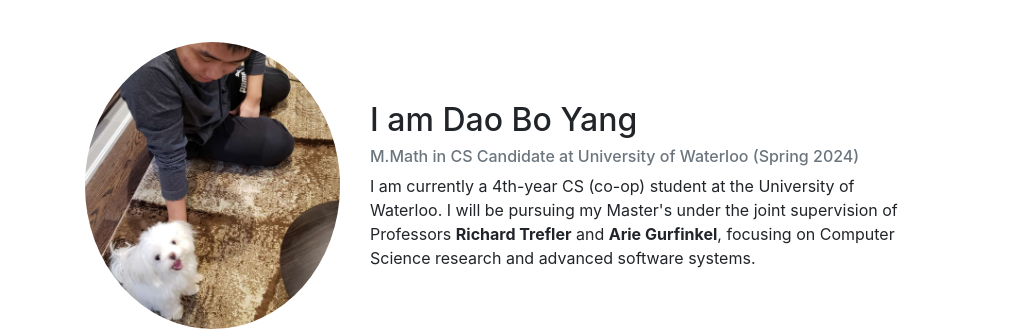
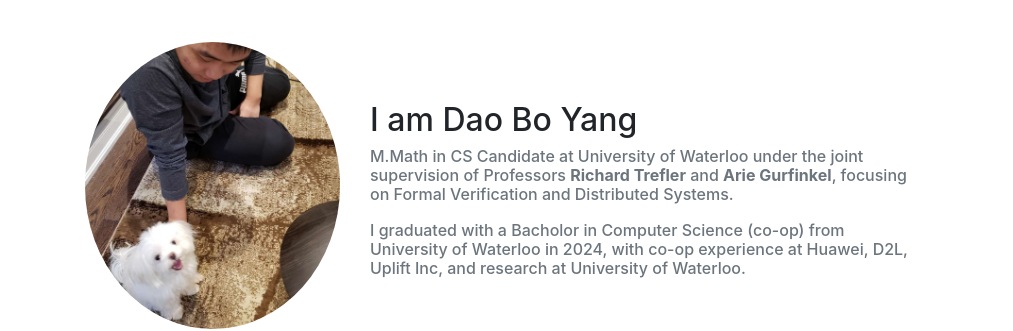
Before and after one commit to DannyDaoBoYang/PersonalWebsite, a plain HTML site: page public/index.html in a window 1280 px wide. Shown: the part 76-407 px from the top of the page, 0-1013 px from the left. Drawn offline with nearby package versions, Linux system fonts and the light colour scheme; some packages are replaced by stand-ins of ours.

Commit message:
experience update

```diff
--- a/public/index.html
+++ b/public/index.html
@@ -44,9 +44,9 @@
       </div>
       <div class="col-md-6">
         <h2>I am Dao Bo Yang</h2>
-        <h6 class="text-muted">M.Math in CS Candidate at University of Waterloo (Spring 2024)</h6>
-        <p>I am currently a 4th-year CS (co-op) student at the University of Waterloo. I will be pursuing my Master's under the joint supervision of Professors <b>Richard Trefler</b> and <b>Arie Gurfinkel</b>, focusing on Computer Science research and advanced software systems.</p>
-      </div>
+        <h6 class="text-muted">M.Math in CS Candidate at University of Waterloo under the joint supervision of Professors <b>Richard Trefler</b> and <b>Arie Gurfinkel</b>, focusing on Formal Verification and Distributed Systems.</p>
+        <h6 class="text-muted">I graduated with a Bacholor in Computer Science (co-op) from University of Waterloo in 2024, with co-op experience at Huawei, D2L, Uplift Inc, and research at University of Waterloo.</h6>
+        </div>
       <div class="col-md-3 text-center">
         <img class="img-fluid" src="image/Uwaterloo.svg" alt="UWaterloo Logo" style="max-height: 100px;">
       </div>
```
